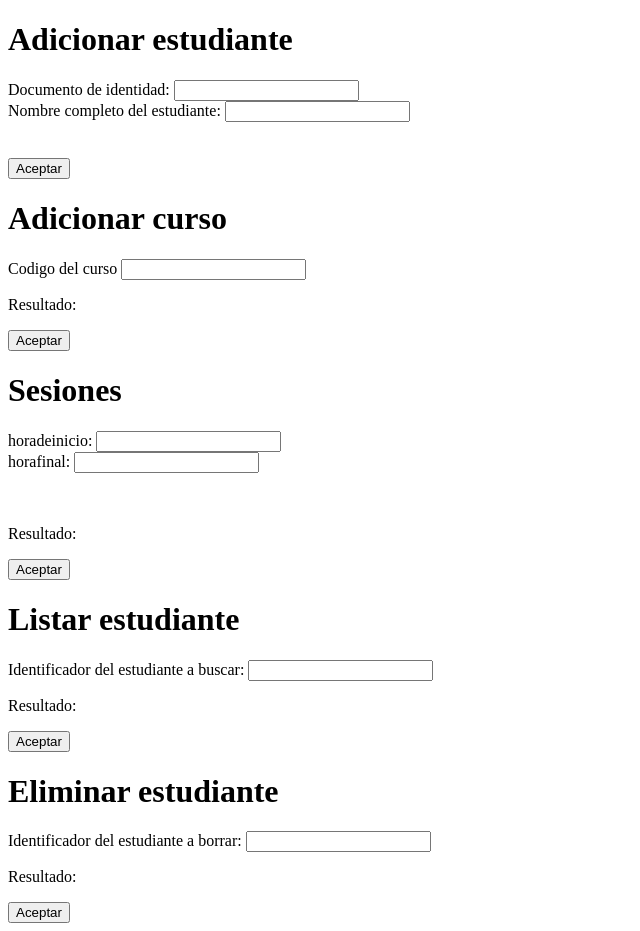
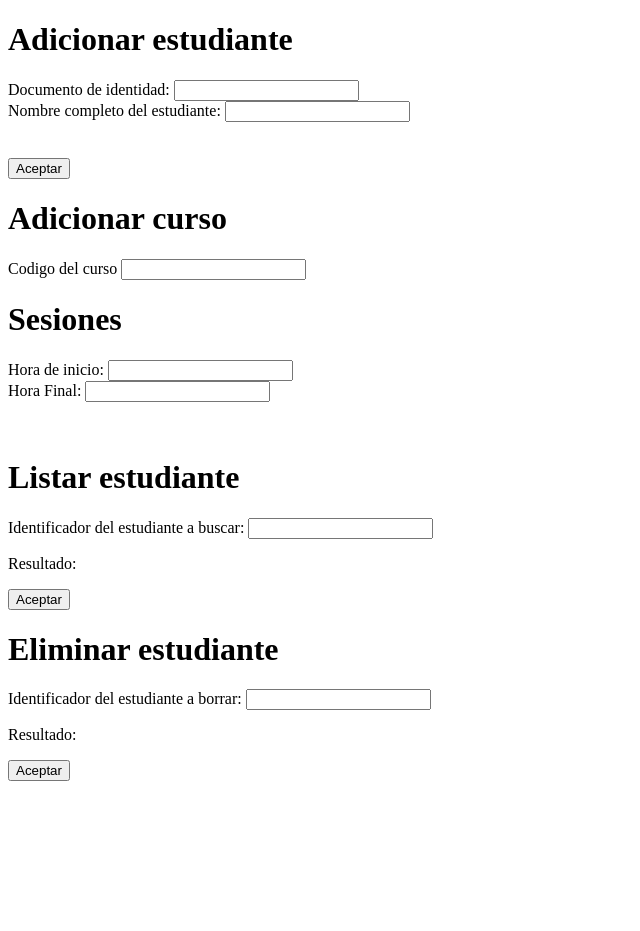
Before and after one commit to Gaus80/Taller7, a plain HTML site: page Frontend/index.html in a window 1280 px wide. Shown: the whole page, without its empty margins (0-640 px from the left). After the commit the page ends 800 px from the top, so only its background shows below. Drawn offline with Linux system fonts and the light colour scheme; files whose address does not match are found by name.

Commit message:
eliminacion de resultados

```diff
--- a/Frontend/index.html
+++ b/Frontend/index.html
@@ -35,25 +35,22 @@
     </div>
     <form id="adicionarCurso">
 
-        <p id="rta">Resultado:</p>
-        <input type="submit" onclick="listar()" value="Aceptar">
+
     </form>
 </div>
 
 <h1>Sesiones</h1>
 <div>
     <form id="sesiones">
-        <label for="idhi">horadeinicio:</label>
+        <label for="idhi">Hora de inicio:</label>
         <input type="text" id="idhi" placeHolder="">
         <br>
 
-        <label for="dnihf">horafinal:</label>
+        <label for="dnihf">Hora Final:</label>
         <input type="text" id="dnihf" placeHolder="">
         <br>
         <br>
         <br>
-        <p id="rtaA">Resultado:</p>
-        <input type="submit" onclick="actualizar()" value="Aceptar">
     </form>
 </div>
 
```
